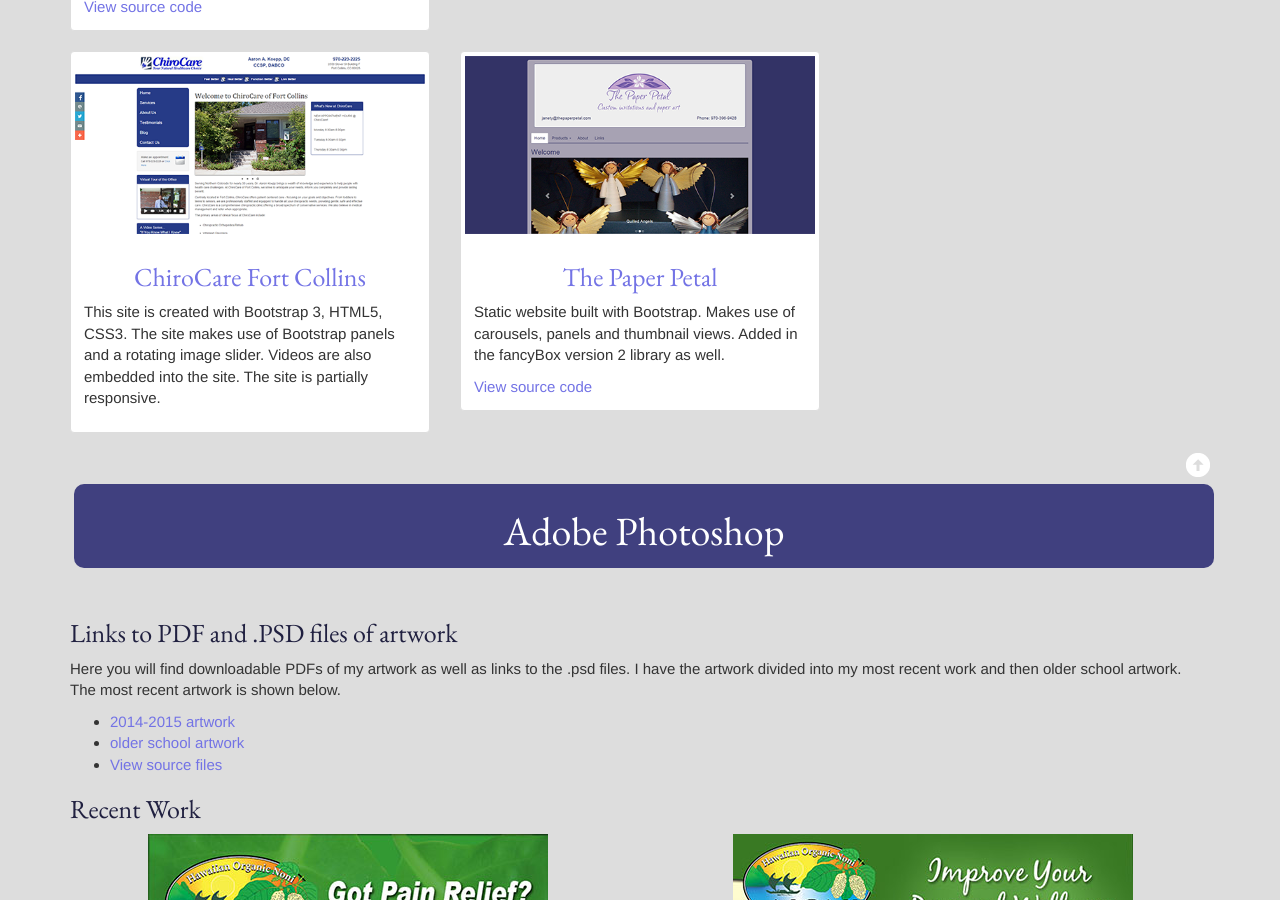
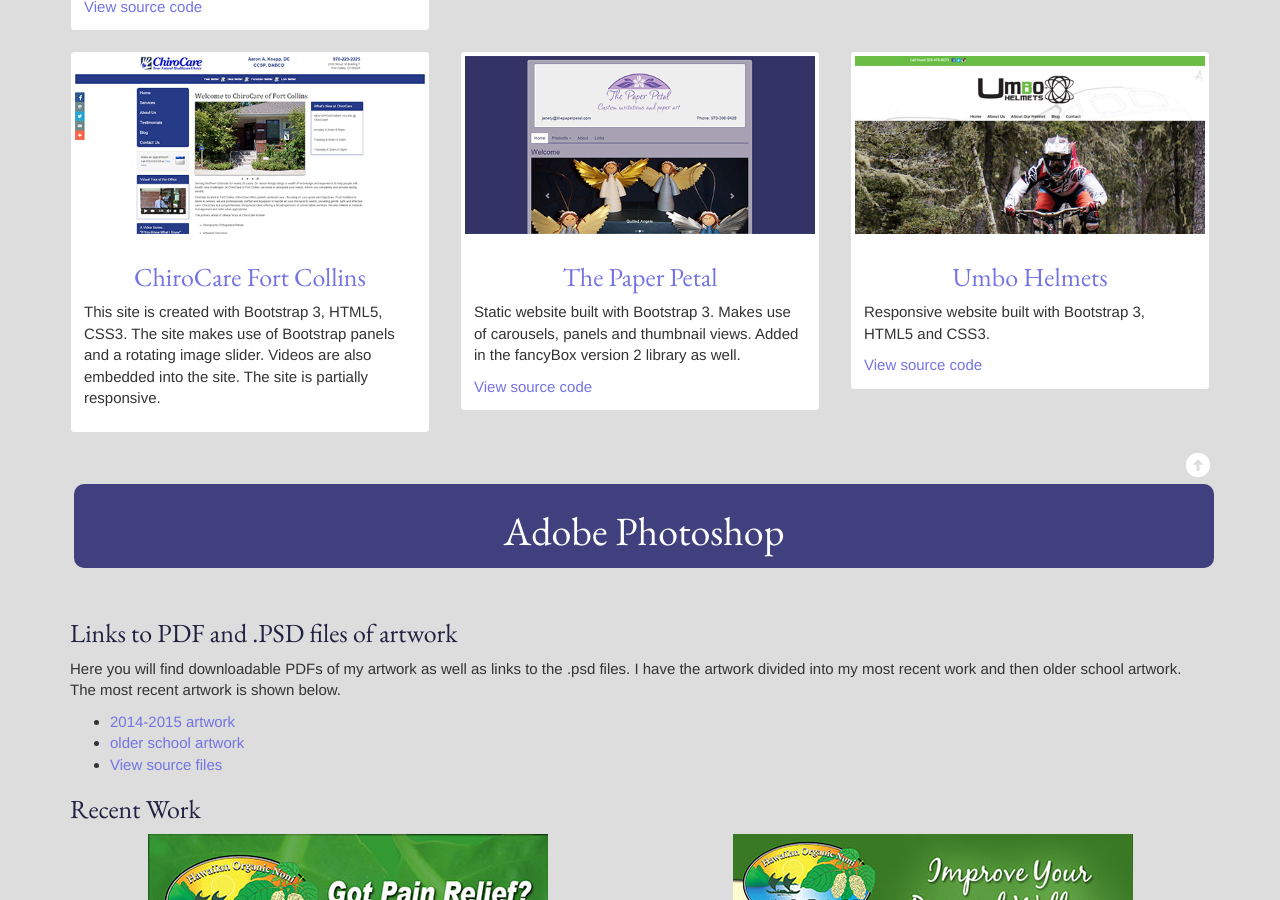
Before and after one commit to jcyoder/jcyoder.github.io, a Jekyll site: the page index.html, which Jekyll copies as it is, in a window 1280 px wide and 900 px high, scrolled down 2212 px. Built offline with Jekyll 4.4.1, drawn with Linux system fonts in a browser that asks for light colours; nearby versions of some CDN libraries; comment, search, counter and statistics services are not loaded; some of the changed text lies outside the part shown.

Commit message:
more new images

```diff
--- a/index.html
+++ b/index.html
@@ -210,13 +210,22 @@
                   </a>
                   <div class="caption">
                     <h3><a href="http://jcyoder.github.io/ThePaperPetal/index.html" target="_blank">The Paper Petal</a></h3>
-                    <p>Static website built with Bootstrap. Makes use of carousels, panels and thumbnail views. Added in the fancyBox version 2 library as well.</p>
+                    <p>Static website built with Bootstrap 3. Makes use of carousels, panels and thumbnail views. Added in the fancyBox version 2 library as well.</p>
                     <a href="https://github.com/jcyoder/ThePaperPetal/tree/gh-pages" target="_blank">View source code</a>
                   </div>
                 </div>
               </div>
               <div class="col-sm-12 col-md-4">
-                &nbsp;
+                <div class="thumbnail">
+                  <a class="fancybox" href="images/umbohelmets-500.jpg" target="_blank">
+                    <img class="img-responsive" src="images/umbohelmets-500.jpg" alt="Umbo Helmets">
+                  </a>
+                  <div class="caption">
+                    <h3><a href="http://umbohelmets.com/" target="_blank">Umbo Helmets</a></h3>
+                    <p>Responsive website built with Bootstrap 3, HTML5 and CSS3.</p>
+                    <a href="https://github.com/jcyoder/ThePaperPetal/tree/gh-pages" target="_blank">View source code</a>
+                  </div>
+                </div>
               </div>
             </div>
             <div class="back-to-top-button pull-right"></div>
@@ -271,7 +280,23 @@
                   </div>
                   <div class="col-md-6">
                     <img class="img-responsive" src="images/noni-email-may15-400.png" alt="Noni Email"/><br />
-                    <p>Noni email advertisement</p>
+                    <p>Noni Email Advertisement</p>
+
+                  </div>
+                  <div class="back-to-top-button pull-right">
+
+                  </div>
+                </div>
+              </div>
+              <div class="row">
+                <div class="row-wrapper">
+                  <div class="col-md-6">
+                    <img class="img-responsive" src="images/15off-noni-pet-400.jpg" alt="Noni Email"/><br />
+                    <p>Noni Advertisement</p>
+                  </div>
+                  <div class="col-md-6">
+                    <img class="img-responsive" src="images/fall-into-great-skin-400.jpg" alt="Eye-mazing Email"/><br />
+                    <p>Eye-mazing Email Advertisement</p>
 
                   </div>
                   <div class="back-to-top-button pull-right">
```
Also changed, not shown: images/15off-noni-pet-400.jpg (renamed from images/15offNoniPet-400.jpg), images/umbohelmets-500.jpg (added).
